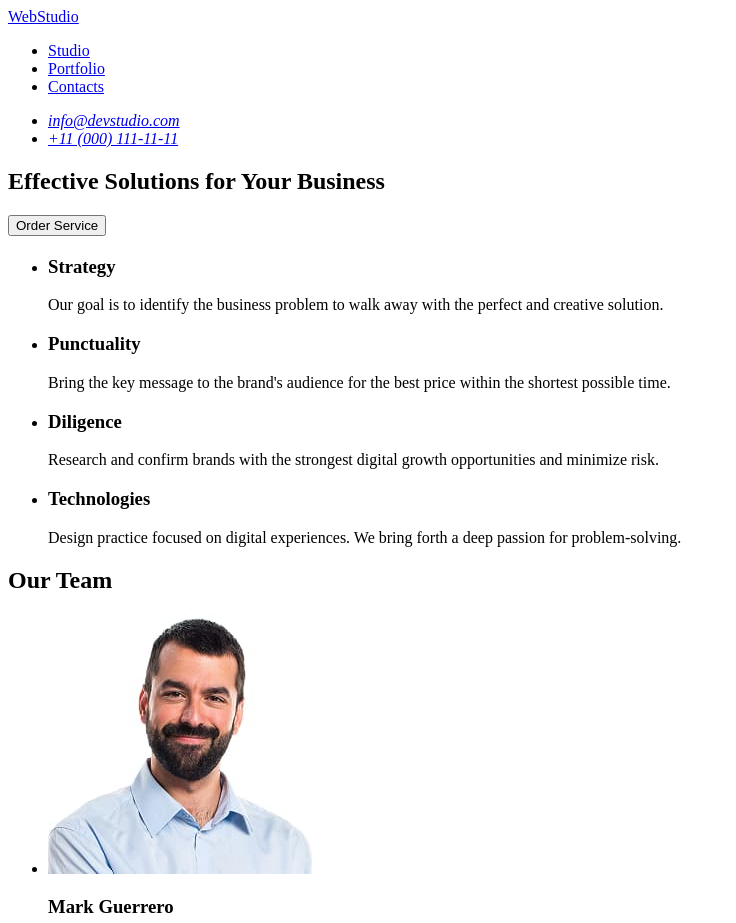
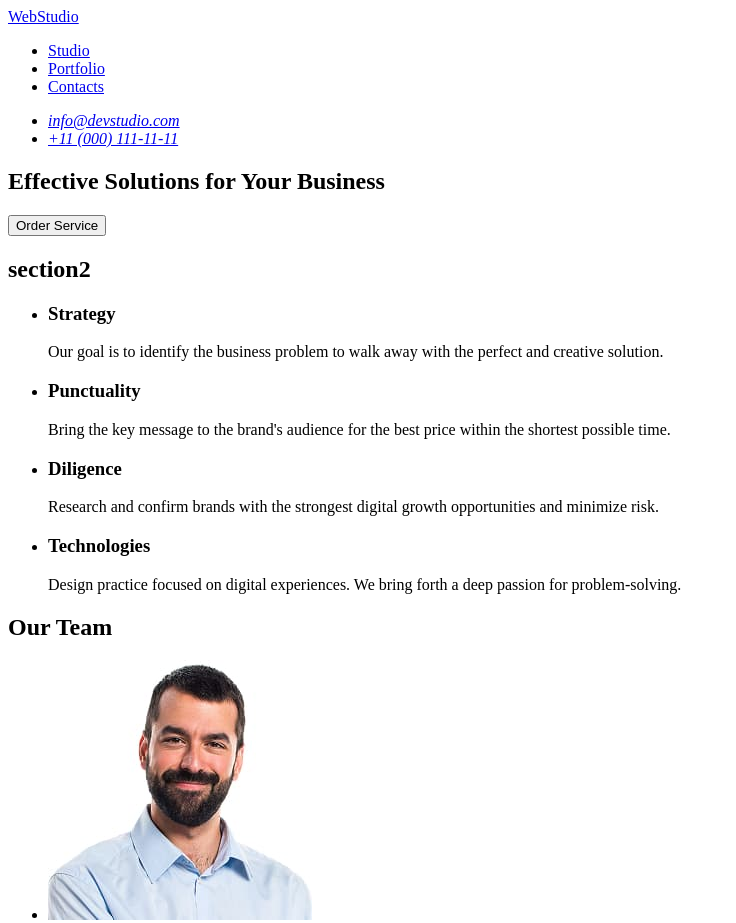
Before and after one commit to pavyonfaresi/goit-markup-hw-01, a plain HTML site: page index.html in a window 1280 px wide. Shown: the top 923 px of the page, without its empty margins (0-736 px from the left). Drawn offline with Linux system fonts and the light colour scheme.

Commit message:
section h2 added

```diff
--- a/index.html
+++ b/index.html
@@ -32,7 +32,7 @@
       </section>
       <!--second content -->
       <section>
-        <h2></h2>
+        <h2>section2</h2>
         <ul>
           <li>
             <h3>Strategy</h3>
```
